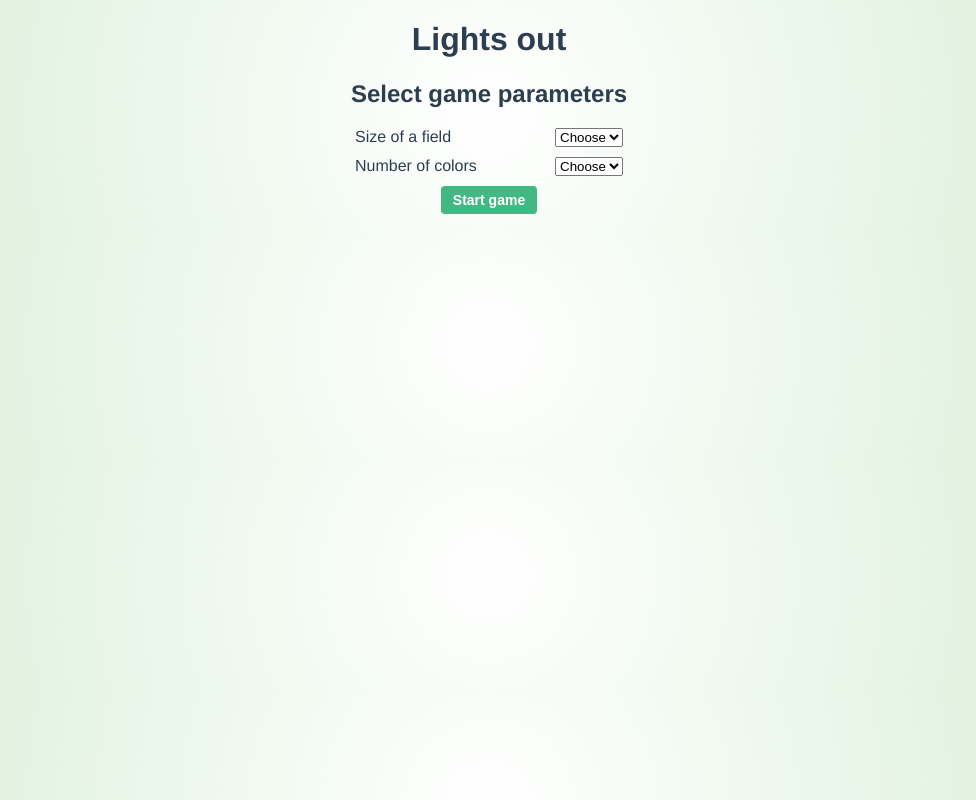
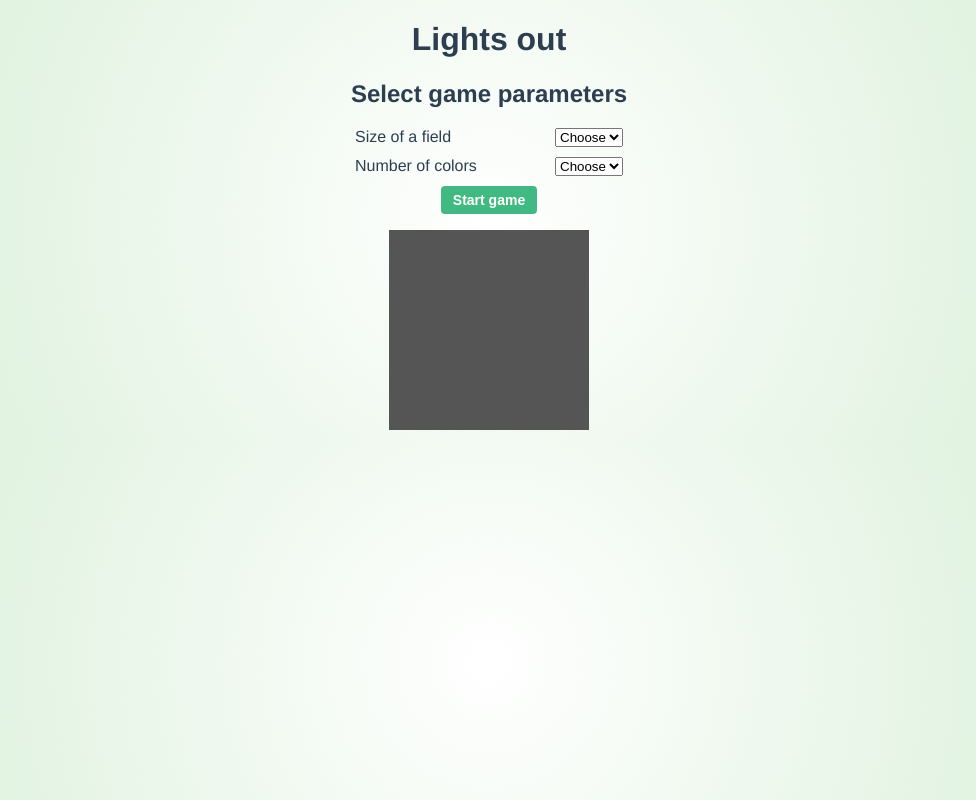
Before and after one commit to martinmatejovsky/lights-out-vue3-typescript, a Vue app: page / in a window 1280 px wide. Shown: the whole page, without its empty margins (151-1127 px from the left). Built offline with nearby package versions, Linux system fonts and the light colour scheme.

Commit message:
cells in componetn LightsOut

```diff
--- a/src/components/LightsOut.vue
+++ b/src/components/LightsOut.vue
@@ -1,16 +1,54 @@
 <template>
-  <div class="c-lightsOut"></div>
+  <div class="c-lights-out">
+    <div class="lights-out-grid">
+      <div class="lights-out-row" v-for="gridRow in grid" :key="gridRow">
+        <div
+          class="lights-out-cell"
+          v-for="gridCell in grid"
+          :key="gridCell"
+        ></div>
+      </div>
+    </div>
+  </div>
 </template>
 
 <script lang="ts">
 import { defineComponent } from "vue";
+import { Range } from "@/utils/classes";
 
 export default defineComponent({
   name: "LightsOut",
-  props: {},
+  props: {
+    grid: {
+      required: false,
+      type: Number,
+      default: 4, // TODO- no defaults
+    },
+    colors: {
+      required: false,
+      type: Number,
+      default: 3, // TODO- no defaults
+    },
+  },
   data: function () {
-    return {};
+    return {
+      gameGrid: [] as number[][],
+      colorRange: new Range(1, this.colors),
+    };
   },
-  methods: {},
+  mounted() {
+    this.createGridObject();
+  },
+  methods: {
+    createGridObject(): void {
+      for (let i = 0; i < this.grid; i++) {
+        this.gameGrid[i] = [];
+
+        for (let j = 0; j < this.grid; j++) {
+          this.gameGrid[i][j] = this.colorRange.generateRandom();
+        }
+      }
+    },
+  },
 });
 </script>
--- a/src/styles/components/_lights-out.scss
+++ b/src/styles/components/_lights-out.scss
@@ -1 +1,19 @@
-.c-lightsOut {}
+$lights-out-cell-size: 50px;
+
+.c-lights-out {
+  .lights-out-grid {
+    display: inline-block;
+    margin: 0 auto;
+  }
+
+  .lights-out-row {
+    display: flex;
+  }
+
+  .lights-out-cell {
+    display: inline-block;
+    width: $lights-out-cell-size;
+    height: $lights-out-cell-size;
+    background-color: #555
+  }
+}
--- a/src/utils/classes.ts
+++ b/src/utils/classes.ts
@@ -7,7 +7,7 @@ export class Range {
   }
 
   generateRandom(): number {
-    return Math.floor(Math.random() * (this.max - this.min) + this.min);
+    return Math.floor(Math.random() * (this.max + 1 - this.min) + this.min);
   }
 
   constructor(min: number, max: number) {
```
